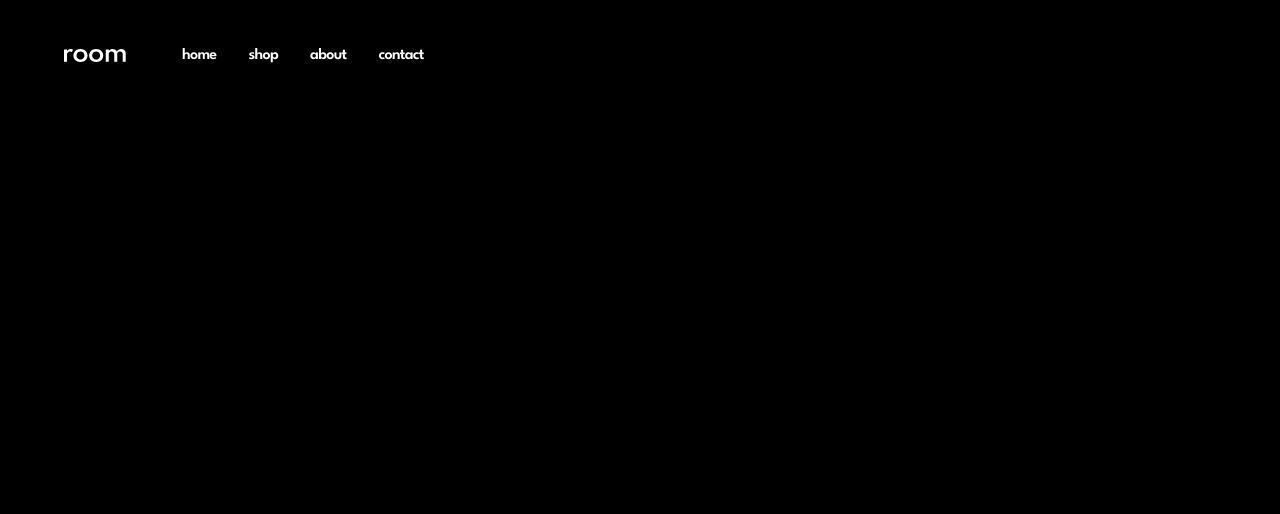
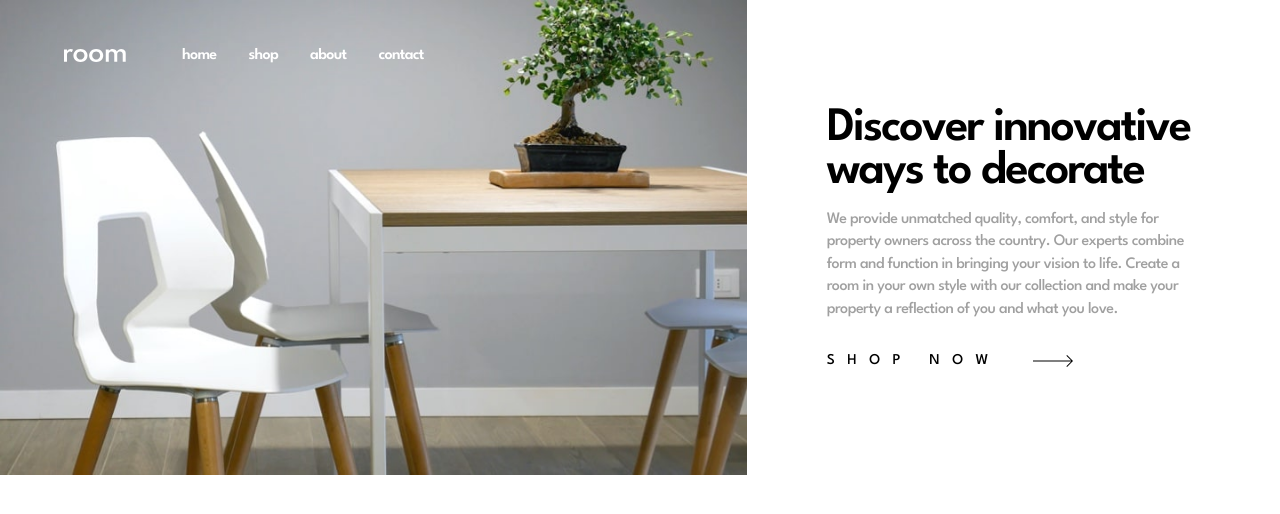
Before and after one commit to AristarhMD/room-homepage-react, a React (Vite) app: page / in a window 1280 px wide. Shown: the top 514 px of the page. Built offline with nearby package versions, Linux system fonts and the light colour scheme.

Commit message:
Articles added
Was added articles side, that should work as carousel.

```diff
--- /dev/null
+++ b/Content.jsx
@@ -0,0 +1,10 @@
+import Article from "./reusable/Article.jsx"
+import data from "../data.js"
+
+export default function Content(){
+  return (
+    <main>
+      <Article {...data[0]}/>
+    </main>
+  )
+}
--- a/index.html
+++ b/index.html
@@ -55,7 +55,7 @@
             }
         </style>
   </head>
-  <body class="bg-black">
+  <body>
     <div id="root" class="relative"></div>
     <script type="module" src="/src/main.jsx"></script>
   </body>
--- a/src/components/App.jsx
+++ b/src/components/App.jsx
@@ -1,11 +1,13 @@
-import Navigation from "./Navigation.jsx";
+import Navigation from "./Navigation.jsx"
+import Content from "./Content.jsx"
 
 function App() {
   return (
     <>
-      <Navigation />
+      <Navigation/>
+      <Content/>
     </>
-  );
+  )
 }
 
-export default App;
+export default App
--- /dev/null
+++ b/src/components/Content.jsx
@@ -0,0 +1,12 @@
+import Article from "./reusable/Article.jsx"
+import data from "../data.js"
+
+export default function Content(){
+  return (
+    <main>
+      <section className=" relative flex overflow-hidden">
+        {data.map((item, idx) => <Article key={idx} {...item}/>)}
+      </section>
+    </main>
+  )
+}
--- /dev/null
+++ b/src/components/reusable/Article.jsx
@@ -0,0 +1,20 @@
+import ShopBtn from "./ShopBtn.jsx";
+
+export default function Article({imageDesktop,imageSmall,alt,header,text}) {
+  return (
+    <article className="shrink-0 w-full flex items-center flex-col xl:flex-row gap-16 xl:gap-0">
+      <div className="relative w-full h-auto xl:basis-full overflow-hidden">
+        <picture className="flex items-center justify-center">
+          <source media="(min-width:768px )" srcSet={imageDesktop} />
+          <img src={imageSmall} alt={alt} className="w-full h-auto" />
+        </picture>
+
+      </div>
+      <div className="px-8 md:px-16 xl:px-20 text-left xl:basis-200">
+        <p className="mb-4 preset-2 md:preset-1 text-black">{header}</p>
+        <p className="mb-8 preset-3-m text-grey-500">{text}</p>
+        <ShopBtn />
+      </div>
+    </article>
+  );
+}
--- /dev/null
+++ b/src/components/reusable/ShopBtn.jsx
@@ -0,0 +1,16 @@
+export default function ShopBtn() {
+  const arrowIcon = (
+    <svg width="40" height="12" xmlns="http://www.w3.org/2000/svg">
+      <path
+      className="fill-black group-hover:fill-grey-500"
+        d="M34.05 0l5.481 5.527h.008v.008L40 6l-.461.465v.063l-.062-.001L34.049 12l-.662-.668 4.765-4.805H0v-1h38.206l-4.82-4.86L34.05 0z"
+        fillRule="nonzero"
+      />
+    </svg>
+  );
+  return (
+    <button className="group w-full flex items-center justify-between md:justify-start md:gap-6 xl:gap-8 hover:text-grey-500 preset-4 cursor-pointer">
+      SHOP NOW {arrowIcon}
+    </button>
+  );
+}
```
